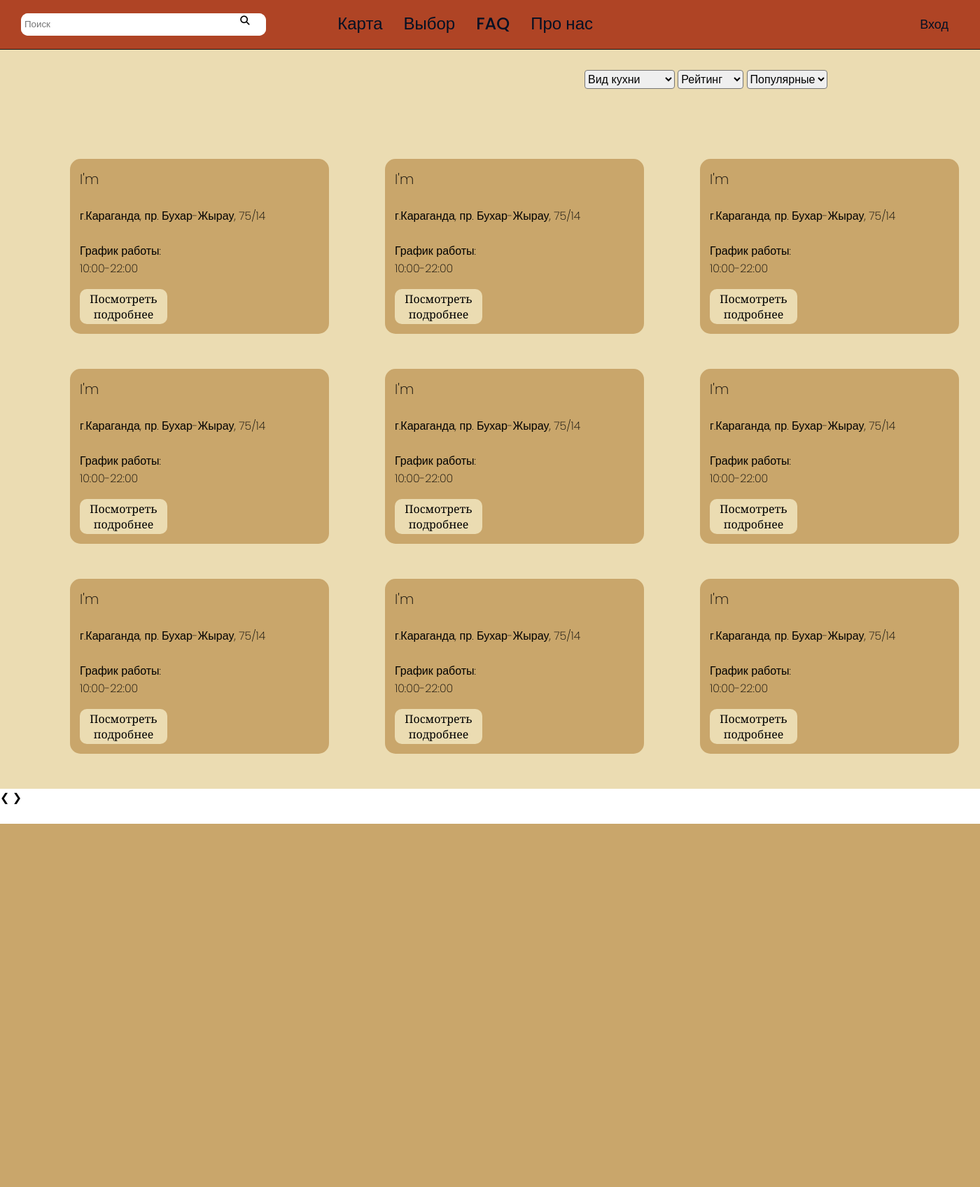
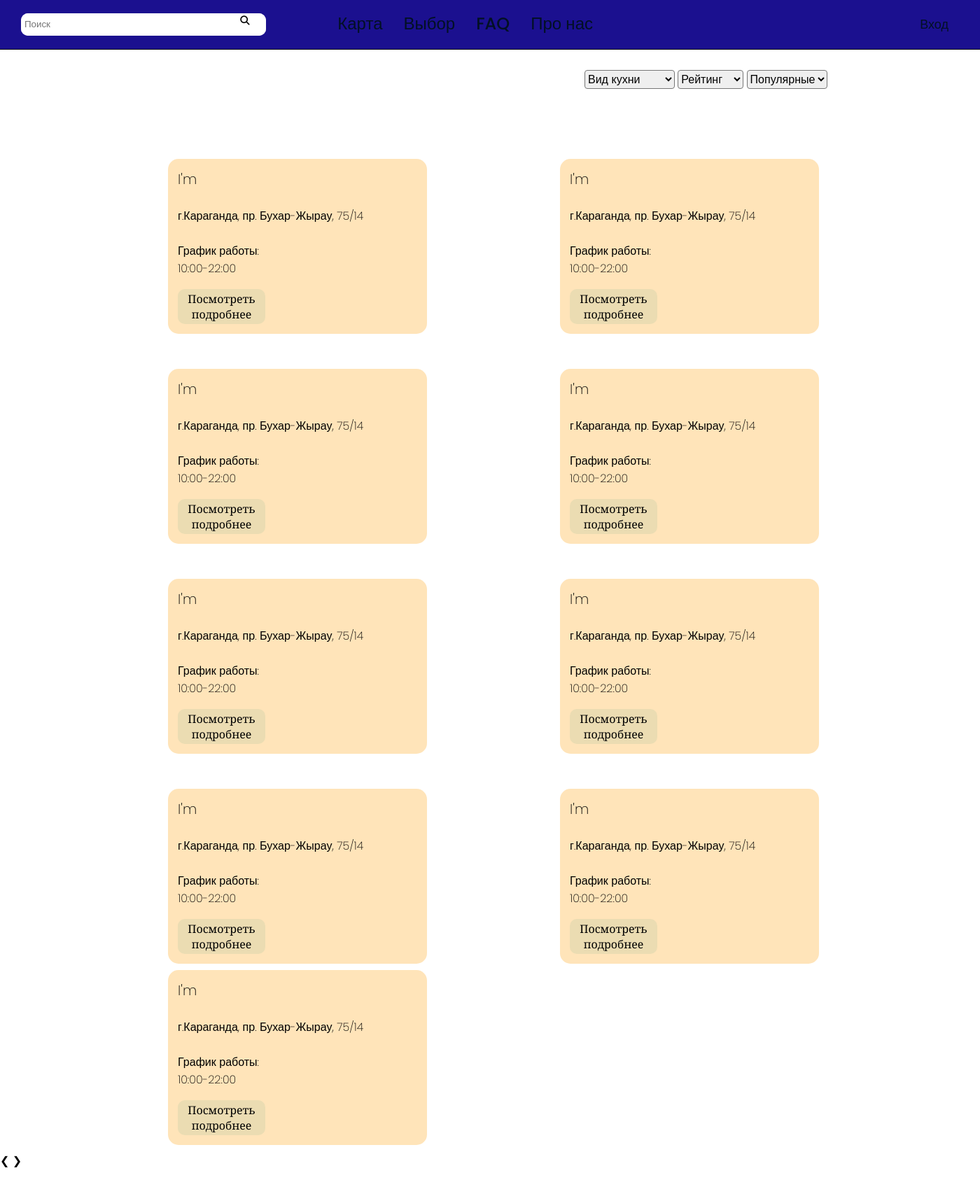
Before and after one commit to vLadimIR007kz/cafe_repo, a Flask app: page / in a window 1400 px wide. Shown: the whole page at 70% size. Before the commit the page ends 1177 px from the top, so only its background shows below. Run offline with Flask 3, Linux system fonts and the light colour scheme; some libraries are stand-ins or nearby versions.

Commit message:
testcols+newlist

```diff
--- a/Food_Something/static/base.css
+++ b/Food_Something/static/base.css
@@ -50,7 +50,7 @@ nav .wrapper{
   display: flex;
   align-items: center;
   justify-content: space-between;
-  background-color:#af4425;
+  background-color:#1b108f;
 }
 .wrapper .logo a{
 
--- a/Food_Something/static/choice.css
+++ b/Food_Something/static/choice.css
@@ -3,7 +3,7 @@
     flex-direction: column;
     gap: 100px;
     text: lighter;
-    background-color: #ebdcb2;
+    background-color: #fff;
 }
 
 .container{
@@ -24,10 +24,18 @@ text-align: center;
 .container-2{
     display: grid;
     flex-direction: grid;
-    grid-template-columns: 450px 450px 450px;
+    grid-template-columns: auto auto auto;
     width: 80%;
     grid-template-rows: repeat(3, 300px);
     border: none;
+
+}
+
+@media screen and (max-width: 1470px){
+    .container-2{
+        grid-template-columns: auto auto;
+        align-self: center;
+    }
 }
 
 .sidebar{
@@ -103,7 +111,7 @@ margin-left: 170px;
     padding: 3%;
     width: 100%;
     height: fit-content;
-    background-color: #c9a66b;
+    background-color: #ffe4b9;
     margin-bottom: 2%;
 }
 
--- a/Food_Something/templates/choice.html
+++ b/Food_Something/templates/choice.html
@@ -60,7 +60,7 @@
             <button class="shop-info-button">Посмотреть подробнее</button>
             </div>
                             </div>
-                    </a>
+
 
                 </div>
             </div>
@@ -81,7 +81,7 @@
             <button class="shop-info-button">Посмотреть подробнее</button>
             </div>
                             </div>
-                    </a>
+
 
                 </div>
             </div>
@@ -101,7 +101,7 @@
             <button class="shop-info-button">Посмотреть подробнее</button>
             </div>
                             </div>
-                    </a>
+
 
                 </div>
             </div>
@@ -122,7 +122,6 @@
             <button class="shop-info-button">Посмотреть подробнее</button>
             </div>
                             </div>
-                    </a>
 
                 </div>
             </div>
@@ -143,7 +142,7 @@
             <button class="shop-info-button">Посмотреть подробнее</button>
             </div>
                             </div>
-                    </a>
+
 
                 </div>
             </div>
@@ -164,7 +163,7 @@
             <button class="shop-info-button">Посмотреть подробнее</button>
             </div>
                             </div>
-                    </a>
+
 
                 </div>
             </div>
@@ -185,7 +184,7 @@
             <button class="shop-info-button">Посмотреть подробнее</button>
             </div>
                             </div>
-                    </a>
+
 
                 </div>
             </div>
@@ -206,7 +205,7 @@
             <button class="shop-info-button">Посмотреть подробнее</button>
             </div>
                             </div>
-                    </a>
+
 
                 </div>
             </div>
@@ -227,14 +226,12 @@
             <button class="shop-info-button">Посмотреть подробнее</button>
             </div>
                             </div>
-                    </a>
 
                 </div>
             </div>
 
 
-            </ul></div>
-    </div></div>
+            </div>
     </div>
         </body>
 </html>
```
